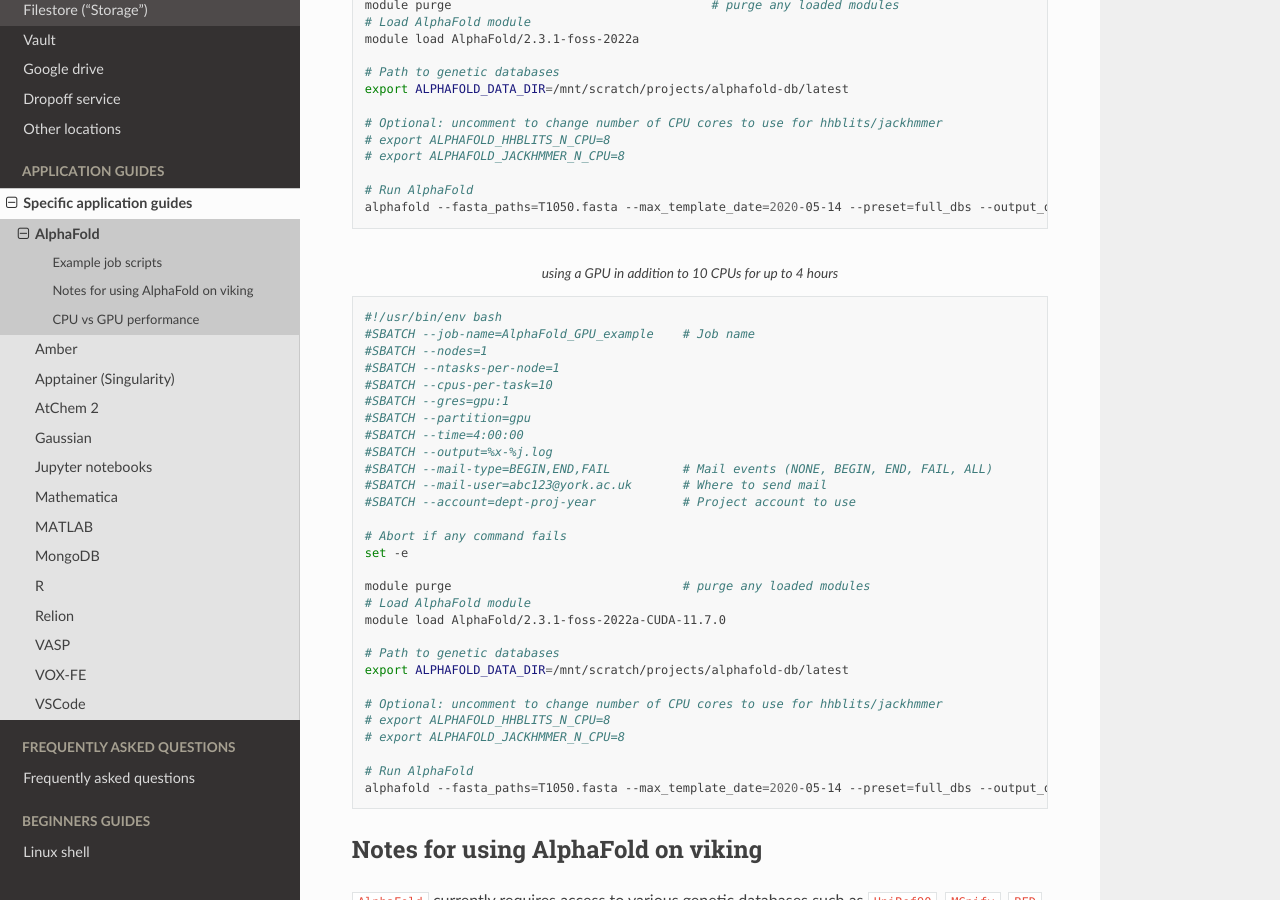
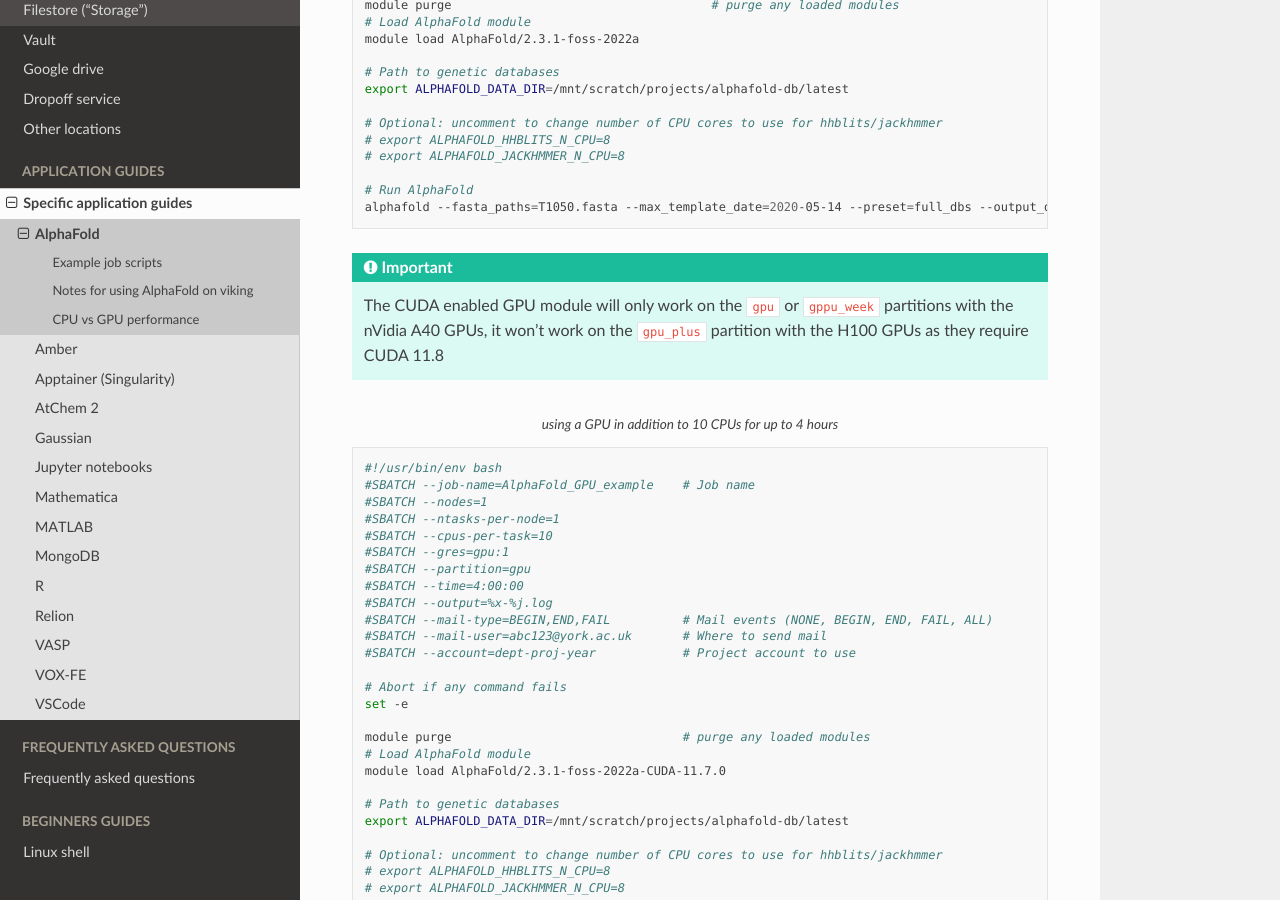
Before and after one commit to university-of-york/research-it-documentation, a Sphinx documentation site: the page built from docs/source/applications/alphafold.rst, in a window 1280 px wide and 900 px high, scrolled down 981 px. Built offline with Sphinx 7.4.7 and the Read the Docs theme 2.0.0, drawn with Linux system fonts in a browser that asks for light colours.

Commit message:
update alphafold gpu module section

```diff
--- a/docs/source/applications/alphafold.rst
+++ b/docs/source/applications/alphafold.rst
@@ -57,6 +57,9 @@
 
     # Run AlphaFold
     alphafold --fasta_paths=T1050.fasta --max_template_date=2020-05-14 --preset=full_dbs --output_dir=$PWD --model_names=model_1,model_2,model_3,model_4,model_5
+
+.. important::
+    The CUDA enabled GPU module will only work on the ``gpu`` or ``gppu_week`` partitions with the nVidia A40 GPUs, it won't work on the ``gpu_plus`` partition with the H100 GPUs as they require CUDA 11.8
 
 .. code-block:: bash
     :caption: using a GPU in addition to 10 CPUs for up to 4 hours
```
